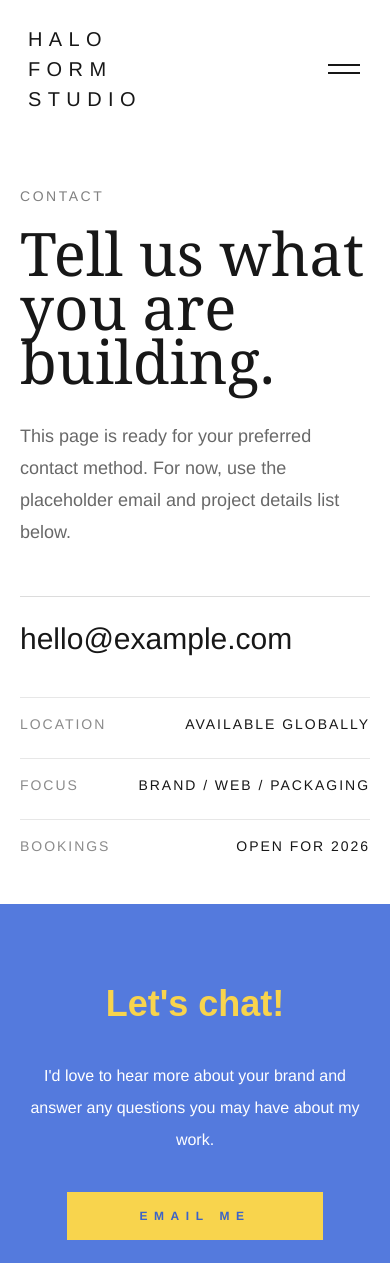
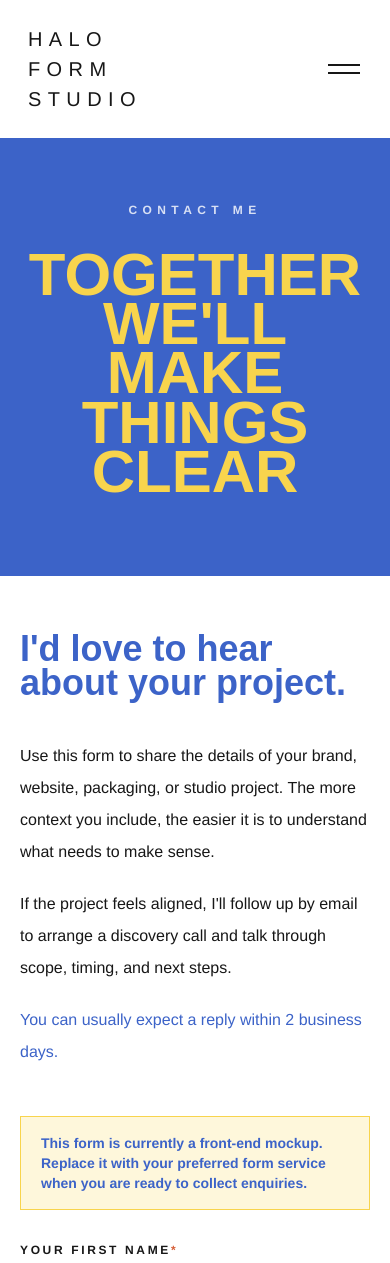
Before and after one commit to qimuxuexue-ctrl/designer-portfolio, a Next.js app: page /contact in a window 390 px wide. Shown: the top 1263 px of the page. Built offline with nearby package versions, Linux system fonts and the light colour scheme.

Commit message:
Redesign contact inquiry page

```diff
--- a/app/contact/page.tsx
+++ b/app/contact/page.tsx
@@ -1,43 +1,155 @@
+const textFields = [
+  { label: "Your first name", required: true },
+  { label: "Your last name", required: true },
+  { label: "Email address", required: true, type: "email" },
+  { label: "Name of your business", required: true },
+  { label: "Your website address" },
+  { label: "Your social media handles" },
+  { label: "Location of your business", required: true, placeholder: "Country / City" },
+  { label: "Project deadline and why?", placeholder: "For example, do you have a launch date?" }
+];
+
+const selectFields = [
+  "How long have you been in business?",
+  "Which services are you interested in?",
+  "What is the goal for your branding?",
+  "What are you prepared to invest in this project?"
+];
+
+const longFields = [
+  {
+    label: "Tell me a little about your business",
+    placeholder: "What do you do? Who do you serve? What do you sell?"
+  },
+  {
+    label: "What problem are you looking to overcome?",
+    placeholder: "Tell me what is not making sense yet."
+  },
+  {
+    label: "Anything else you would like to share?",
+    placeholder: "Share links, notes, or context that would help."
+  }
+];
+
 export const metadata = {
   title: "Hinna | Make things make sense"
 };
 
+function RequiredMark({ show }: { show?: boolean }) {
+  return show ? <span className="text-ember">*</span> : null;
+}
+
 export default function ContactPage() {
   return (
-    <main className="mx-auto max-w-7xl px-5 py-12 md:px-8 md:py-20">
-      <div className="grid gap-12 md:grid-cols-[1fr_0.75fr]">
-        <div>
-          <p className="mb-5 text-sm uppercase tracking-[0.18em] text-ink/55">
-            Contact
-          </p>
-          <h1 className="font-serif text-6xl leading-[0.9] md:text-8xl">
-            Tell us what you are building.
-          </h1>
-          <p className="mt-8 max-w-2xl text-lg leading-8 text-ink/65">
-            This page is ready for your preferred contact method. For now, use the
-            placeholder email and project details list below.
-          </p>
+    <main className="bg-white text-ink">
+      <section className="bg-titleBlue px-5 pb-20 pt-16 text-center md:px-8 md:pb-28 md:pt-24">
+        <p className="mx-auto mb-8 max-w-3xl text-xs font-semibold uppercase tracking-[0.45em] text-white/80">
+          Contact me
+        </p>
+        <h1 className="mx-auto max-w-5xl font-display text-6xl font-black uppercase leading-[0.82] text-sunYellow md:text-8xl lg:text-9xl">
+          Together
+          <br />
+          we&apos;ll make
+          <br />
+          things clear
+        </h1>
+      </section>
+
+      <section className="mx-auto max-w-5xl px-5 py-14 md:px-8 md:py-20">
+        <div className="grid gap-10 md:grid-cols-[0.9fr_1.1fr] md:gap-16">
+          <h2 className="font-display text-4xl font-black leading-[0.95] text-titleBlue md:text-5xl">
+            I&apos;d love to hear about your project.
+          </h2>
+          <div className="space-y-5 text-base font-medium leading-8">
+            <p>
+              Use this form to share the details of your brand, website, packaging,
+              or studio project. The more context you include, the easier it is to
+              understand what needs to make sense.
+            </p>
+            <p>
+              If the project feels aligned, I&apos;ll follow up by email to arrange
+              a discovery call and talk through scope, timing, and next steps.
+            </p>
+            <p className="text-titleBlue">You can usually expect a reply within 2 business days.</p>
+          </div>
         </div>
-        <div className="border-t border-ink/15 pt-6 md:mt-24">
-          <a className="text-3xl transition hover:text-clay" href="mailto:hello@example.com">
+
+        <div className="mt-12 rounded-none border border-sunYellow bg-sunYellow/20 px-5 py-4 text-sm font-semibold text-titleBlue">
+          This form is currently a front-end mockup. Replace it with your preferred form
+          service when you are ready to collect enquiries.
+        </div>
+
+        <form className="mt-8 space-y-6">
+          <div className="grid gap-5 md:grid-cols-2">
+            {textFields.map((field) => (
+              <label key={field.label} className="block">
+                <span className="mb-2 block text-xs font-semibold uppercase tracking-[0.22em]">
+                  {field.label}
+                  <RequiredMark show={field.required} />
+                </span>
+                <input
+                  className="h-11 w-full border border-ink bg-white px-3 text-sm outline-none transition focus:border-titleBlue focus:ring-2 focus:ring-bookingBlue/30"
+                  placeholder={field.placeholder}
+                  type={field.type ?? "text"}
+                />
+              </label>
+            ))}
+          </div>
+
+          <div className="grid gap-5 md:grid-cols-2">
+            {selectFields.map((label) => (
+              <label key={label} className="block">
+                <span className="mb-2 block text-xs font-semibold uppercase tracking-[0.22em]">
+                  {label}
+                  <RequiredMark show />
+                </span>
+                <select className="h-11 w-full border border-ink bg-white px-3 text-sm outline-none transition focus:border-titleBlue focus:ring-2 focus:ring-bookingBlue/30">
+                  <option>Select</option>
+                  <option>Brand identity</option>
+                  <option>Website design</option>
+                  <option>Packaging design</option>
+                  <option>Creative direction</option>
+                </select>
+              </label>
+            ))}
+          </div>
+
+          {longFields.map((field) => (
+            <label key={field.label} className="block">
+              <span className="mb-2 block text-xs font-semibold uppercase tracking-[0.22em]">
+                {field.label}
+              </span>
+              <textarea
+                className="min-h-32 w-full border border-ink bg-white px-3 py-3 text-sm outline-none transition focus:border-titleBlue focus:ring-2 focus:ring-bookingBlue/30"
+                placeholder={field.placeholder}
+              />
+            </label>
+          ))}
+
+          <div className="flex justify-end">
+            <button
+              className="bg-sunYellow px-10 py-4 text-sm font-black text-titleBlue transition hover:bg-titleBlue hover:text-white"
+              type="button"
+            >
+              Let&apos;s do this!
+            </button>
+          </div>
+        </form>
+
+        <div className="mt-20 border-t border-ink pt-10 text-center">
+          <p className="font-display text-3xl font-black text-titleBlue">Hinna</p>
+          <a className="mt-2 block font-semibold hover:text-titleBlue" href="mailto:hello@example.com">
             hello@example.com
           </a>
-          <dl className="mt-10 space-y-6 text-sm uppercase tracking-[0.14em]">
-            <div className="flex justify-between gap-6 border-t border-ink/10 pt-4">
-              <dt className="text-ink/50">Location</dt>
-              <dd>Available globally</dd>
-            </div>
-            <div className="flex justify-between gap-6 border-t border-ink/10 pt-4">
-              <dt className="text-ink/50">Focus</dt>
-              <dd>Brand / Web / Packaging</dd>
-            </div>
-            <div className="flex justify-between gap-6 border-t border-ink/10 pt-4">
-              <dt className="text-ink/50">Bookings</dt>
-              <dd>Open for 2026</dd>
-            </div>
-          </dl>
+          <p className="mt-3 text-sm font-medium">
+            Brand, web, and packaging design for people building thoughtful things.
+          </p>
+          <div className="mt-6 flex justify-center gap-7 text-2xl">
+            <span className="text-ember">ig</span>
+            <span className="text-mint">p</span>
+          </div>
         </div>
-      </div>
+      </section>
     </main>
   );
 }
--- a/tailwind.config.ts
+++ b/tailwind.config.ts
@@ -16,8 +16,10 @@ const config: Config = {
         moss: "#4d5a43",
         dusk: "#313c55",
         bubblegum: "#ef66c5",
+        mint: "#19C7A1",
         bookingBlue: "#547ADD",
         titleBlue: "#3C63C8",
+        ember: "#D65F38",
         sunYellow: "#F8D44D",
         plum: "#92165c",
         blush: "#f2e7e8"
```
